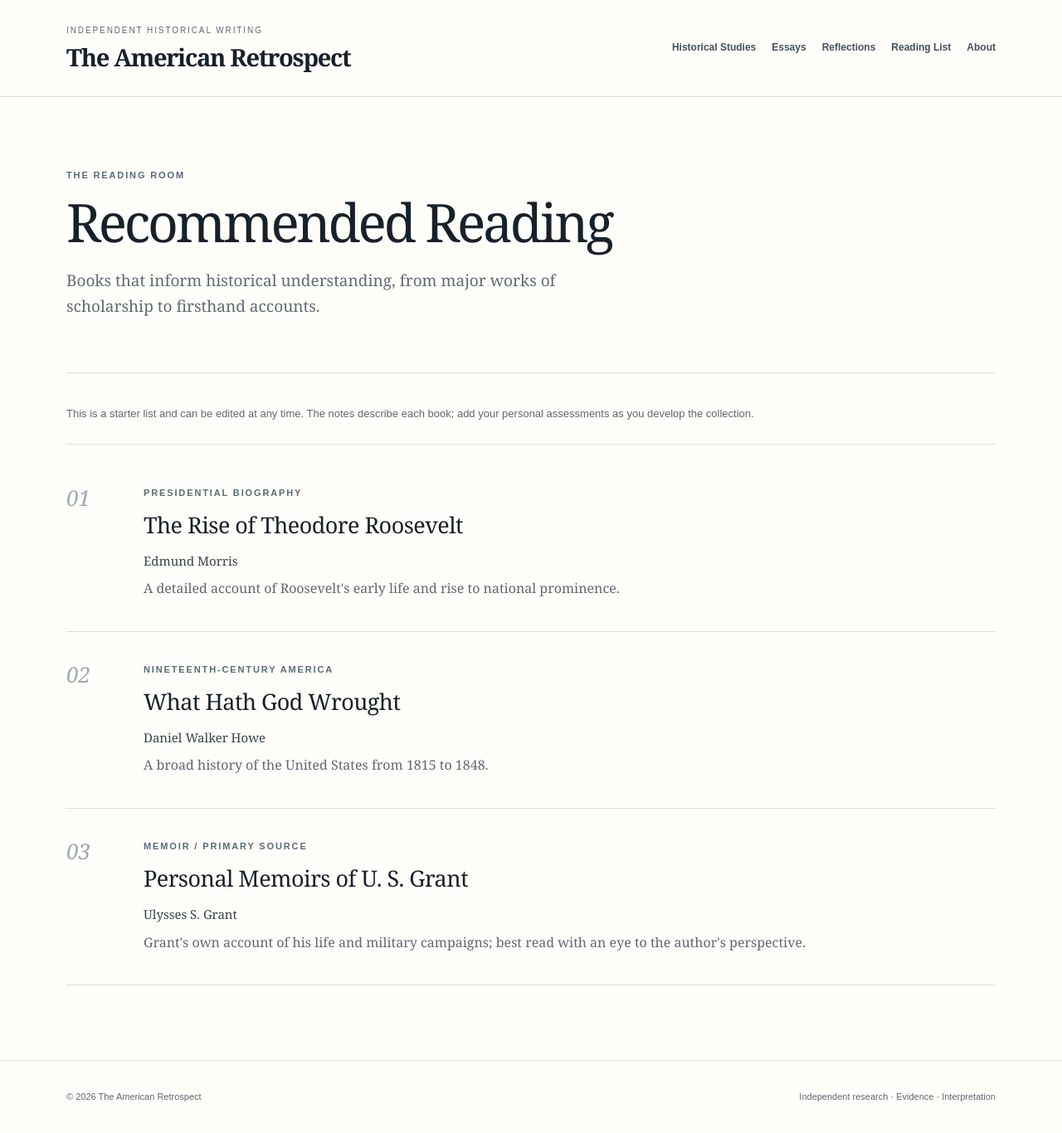
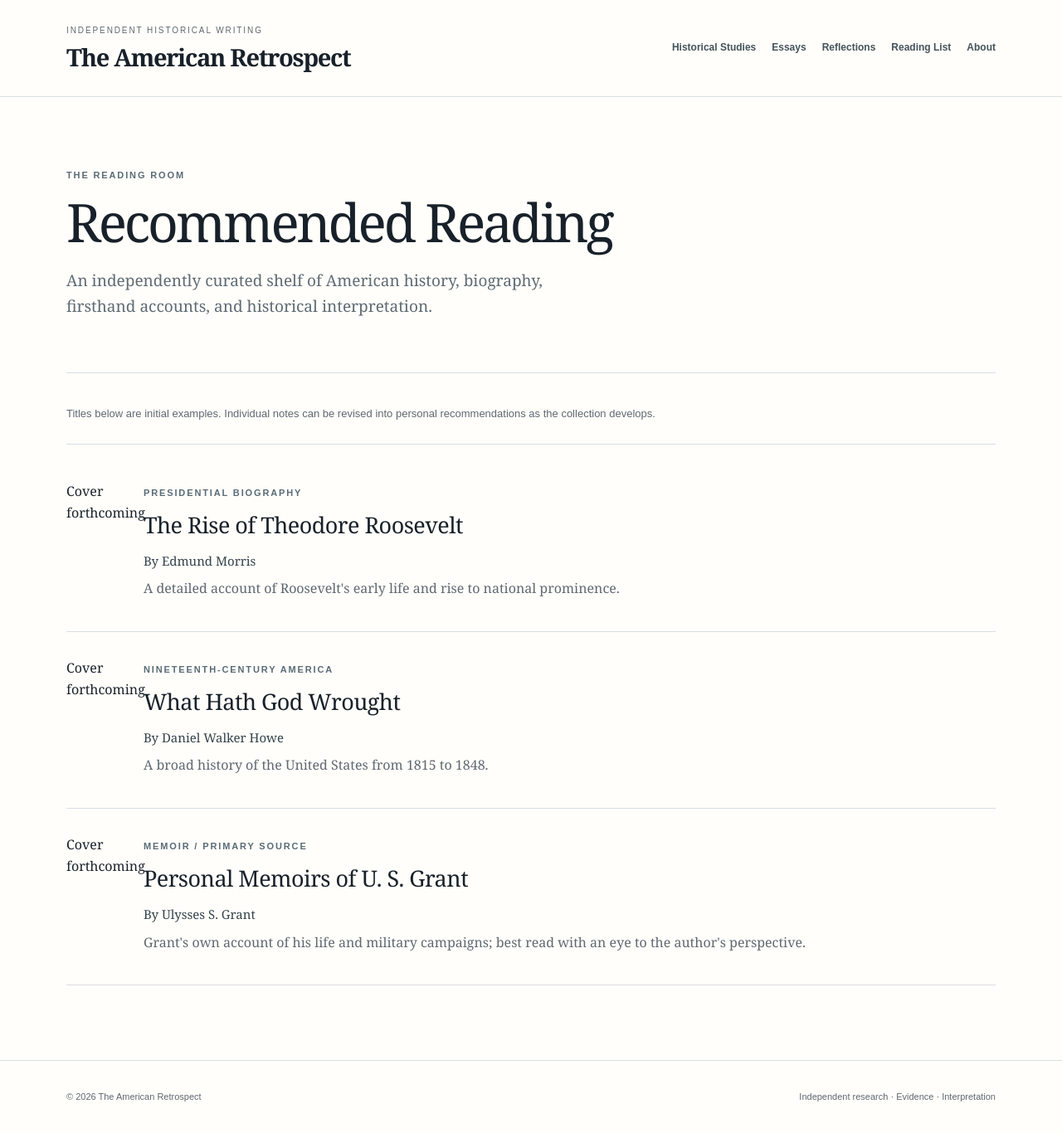
Before and after one commit to ZacharyBourn/ZacharyBourn.github.io, a Jekyll site: the page built from reading.md, in a window 1280 px wide. Shown: the whole page at 83% size. Built offline with Jekyll 4.4.1, drawn with Linux system fonts in a browser that asks for light colours.

Commit message:
Render book covers and ordered reading list

```diff
--- a/reading.md
+++ b/reading.md
@@ -3,10 +3,34 @@
 title: Recommended Reading
 permalink: /reading/
 ---
-<div class="page-head"><div class="eyebrow">The reading room</div><h1>Recommended Reading</h1><p>Books that inform historical understanding, from major works of scholarship to firsthand accounts.</p></div>
-<p class="reading-note">This is a starter list and can be edited at any time. The notes describe each book; add your personal assessments as you develop the collection.</p>
+<div class="page-head"><div class="eyebrow">The reading room</div><h1>Recommended Reading</h1><p>An independently curated shelf of American history, biography, firsthand accounts, and historical interpretation.</p></div>
+<p class="reading-note">Titles below are initial examples. Individual notes can be revised into personal recommendations as the collection develops.</p>
 <div class="book-list">
-{% for book in site.data.books %}
-<article class="book-entry"><div class="book-symbol" aria-hidden="true">{{ forloop.index | prepend: '0' | slice: -2, 2 }}</div><div><span class="eyebrow">{{ book.subject }}</span><h2>{{ book.title }}</h2><p class="book-author">{{ book.author }}</p><p>{{ book.note }}</p></div></article>
+{% assign ordered_books = site.data.books | sort: 'order' %}
+{% for book in ordered_books %}
+<article class="book-entry">
+  <div class="book-cover">
+    {% if book.cover and book.cover != '' %}
+      {% assign cover_prefix = book.cover | slice: 0, 4 %}
+      {% if cover_prefix == 'http' %}
+      <img src="{{ book.cover }}" alt="Cover of {{ book.title | escape }}" loading="lazy">
+      {% else %}
+      <img src="{{ book.cover | relative_url }}" alt="Cover of {{ book.title | escape }}" loading="lazy">
+      {% endif %}
+    {% elsif book.isbn and book.isbn != '' %}
+      <img src="https://covers.openlibrary.org/b/isbn/{{ book.isbn }}-L.jpg?default=false" alt="Cover of {{ book.title | escape }}" loading="lazy" onerror="this.style.display='none';this.nextElementSibling.style.display='flex';">
+      <span class="book-cover-fallback" style="display:none;">Cover unavailable</span>
+    {% else %}
+      <span class="book-cover-fallback">Cover forthcoming</span>
+    {% endif %}
+  </div>
+  <div class="book-details">
+    <span class="eyebrow">{{ book.subject | escape }}</span>
+    <h2>{{ book.title | escape }}</h2>
+    <p class="book-author">By {{ book.author | escape }}</p>
+    {% if book.note and book.note != '' %}<p class="book-description">{{ book.note | escape }}</p>{% endif %}
+  </div>
+</article>
 {% endfor %}
+{% if ordered_books.size == 0 %}<div class="empty-state">The reading list is being prepared.</div>{% endif %}
 </div>
```
